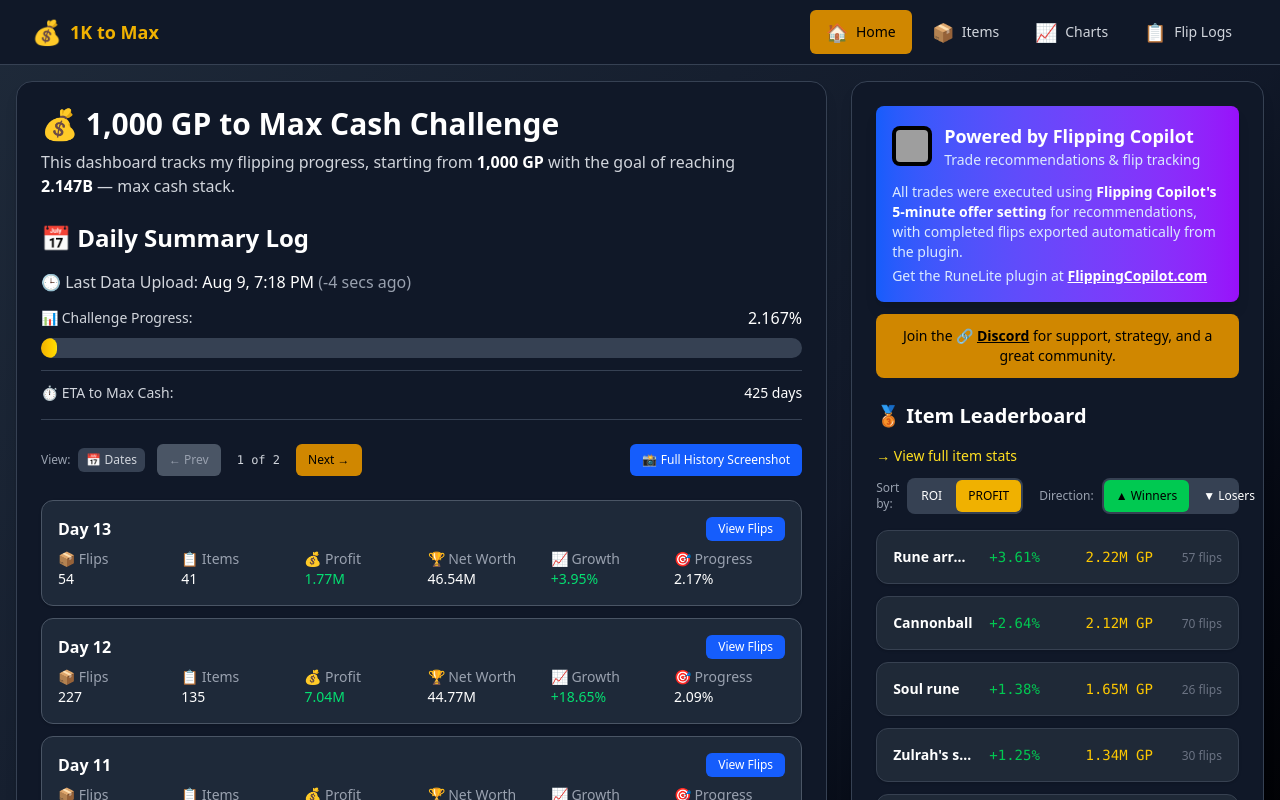
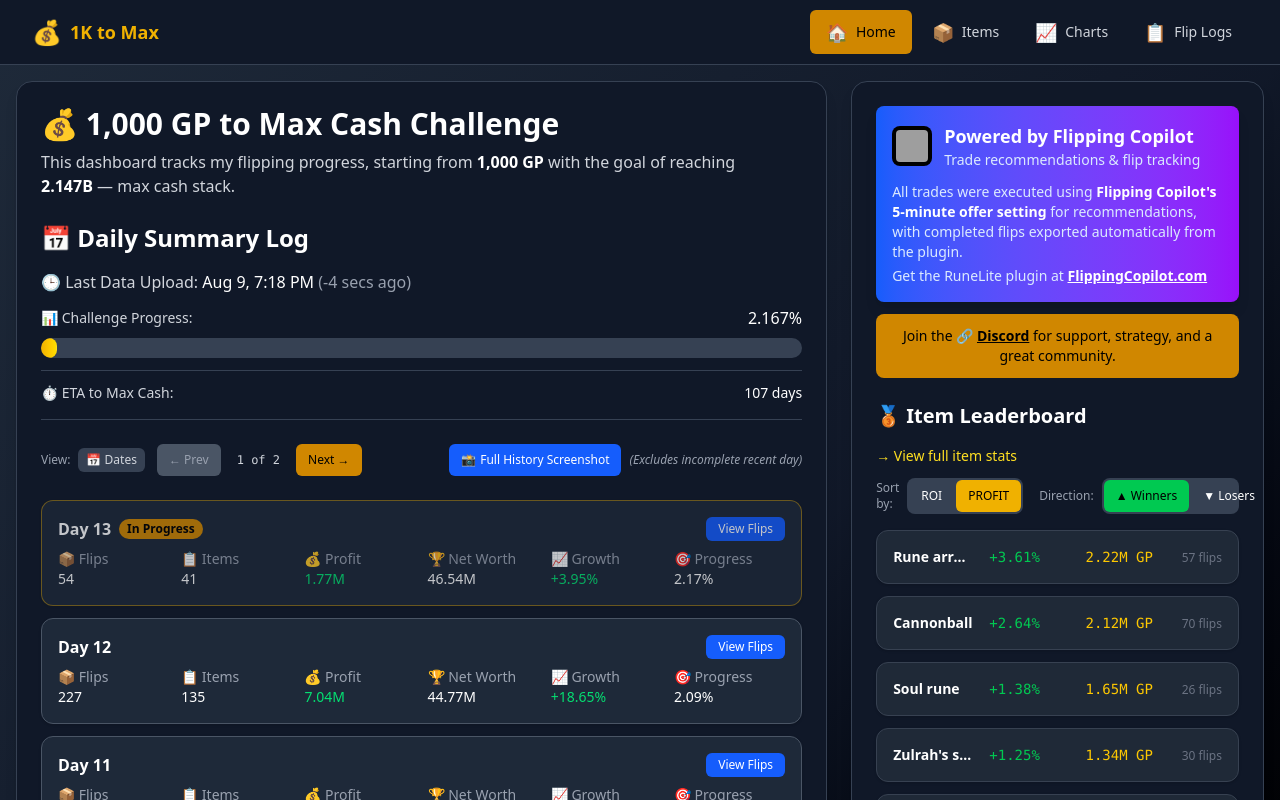
Before and after one commit to 1000tomax/OSRS-Flip-Tracker-Combined, a React (Vite) app: page / in a window 1280 px wide. Shown: the top 800 px of the page. Built offline with nearby package versions, Linux system fonts and the light colour scheme; grey boxes are pictures that could not be loaded.

Commit message:
change latest day to always show in progress until new day is generated

```diff
--- a/src/components/DailySummaryLog.jsx
+++ b/src/components/DailySummaryLog.jsx
@@ -6,41 +6,25 @@ import { useETACalculator } from './ETACalculator';
 import LoadingSpinner, { ErrorMessage } from './LoadingSpinner';
 
 // Simple helper function to check if a day looks incomplete
-function isIncompleteDay(day) {
+function isIncompleteDay(day, allDays) {
   if (!day || !day.date || typeof day.flips !== 'number') {
     return true;
   }
 
   try {
-    const now = new Date();
-    const today = now.toISOString().split('T')[0]; // YYYY-MM-DD format
+    // Find the highest day number in the dataset
+    const maxDay = allDays && allDays.length > 0
+      ? Math.max(...allDays.map(d => d.day || 0))
+      : day.day || 0;
 
-    // Convert MM-DD-YYYY to YYYY-MM-DD for comparison
-    const dateParts = day.date.split('-');
-    if (dateParts.length !== 3) return true;
-
-    const [mm, dd, yyyy] = dateParts;
-    if (!mm || !dd || !yyyy) return true;
-
-    const dayDateString = `${yyyy}-${mm.padStart(2, '0')}-${dd.padStart(2, '0')}`;
-
-    // If it's today and has very few flips, probably incomplete
-    if (dayDateString === today && day.flips < 50) {
-      return true;
+    // Only mark the LATEST day as incomplete
+    // Once a newer day exists, all previous days are locked and complete
+    if (day.day === maxDay) {
+      return true; // Latest day is always considered in progress
     }
 
-    // If it's a very recent day with suspiciously low flips
-    const dayDate = new Date(dayDateString);
-    if (isNaN(dayDate.getTime())) return true;
-
-    const hoursSinceDay = (now - dayDate) / (1000 * 60 * 60);
-    if (hoursSinceDay < 12 && day.flips < 30) {
-      return true;
-    }
-
-    return false;
+    return false; // All previous days are complete
   } catch (e) {
-    // If any error in date processing, assume incomplete
     return true;
   }
 }
@@ -77,7 +61,7 @@ export default function DailySummaryLog() {
   const hasError = summariesError || metaError;
 
   // Only process data if it exists
-  const completeSummaries = summaries ? summaries.filter(day => !isIncompleteDay(day)) : [];
+  const completeSummaries = summaries ? summaries.filter(day => !isIncompleteDay(day, summaries)) : [];
   const etaData = useETACalculator(completeSummaries, meta?.net_worth || 0);
 
   // Keep for error states only
@@ -316,7 +300,7 @@ export default function DailySummaryLog() {
       {/* Daily Summary Cards */}
       <div className="flex flex-col gap-3">
         {pagedSummaries.map((s) => {
-          const incomplete = isIncompleteDay(s);
+          const incomplete = isIncompleteDay(s, summaries);
 
           return (
             <div
```
